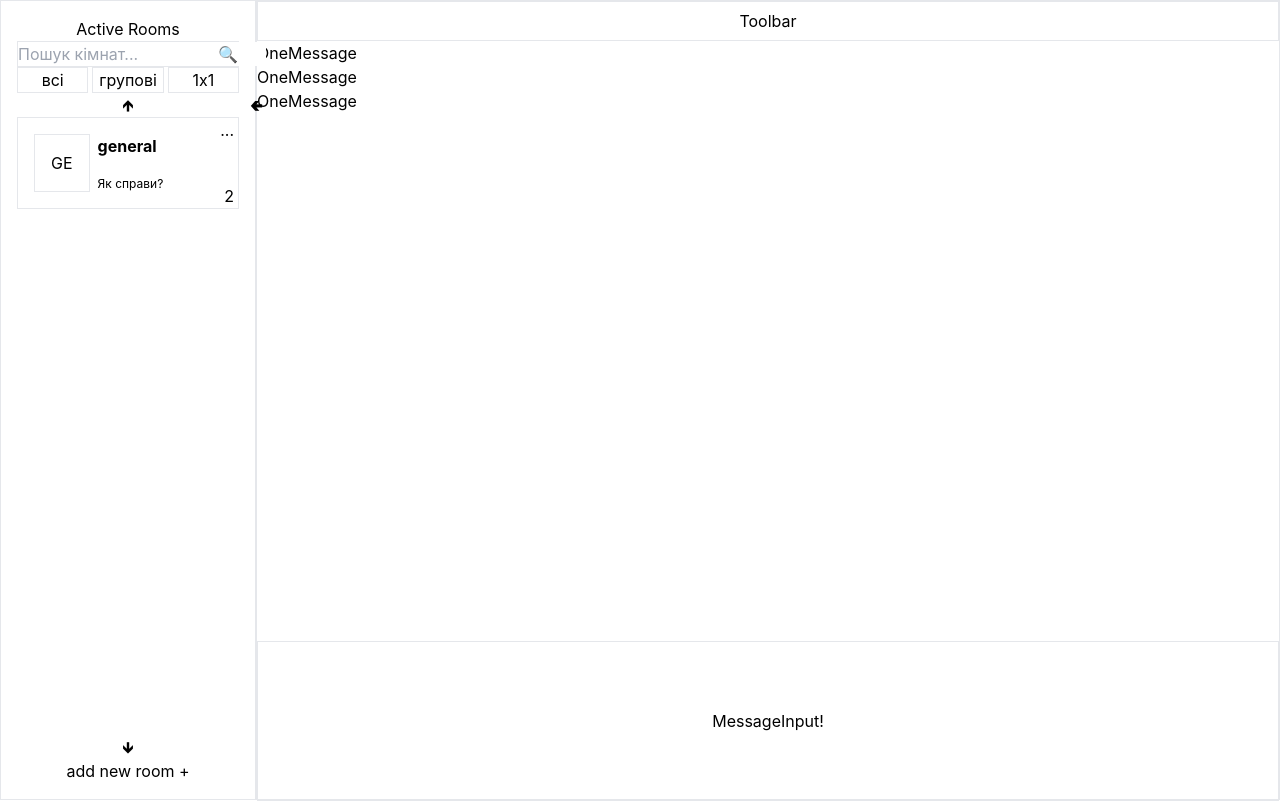
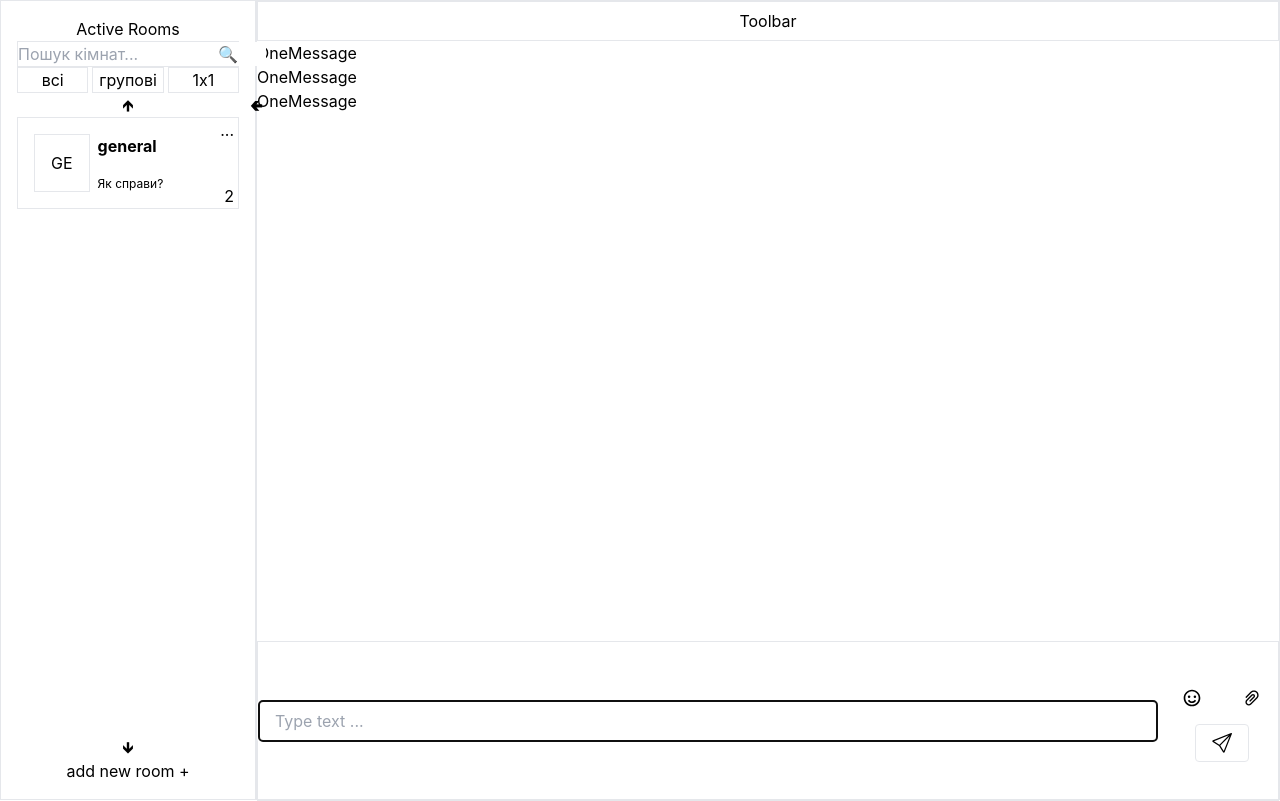
Before and after one commit to teiatan/chat_project, a React (Create React App) app: page / in a window 1280 px wide. Built offline with nearby package versions, Linux system fonts and the light colour scheme.

Commit message:
input layout

```diff
--- a/src/components/MessageInput/MessageInput.jsx
+++ b/src/components/MessageInput/MessageInput.jsx
@@ -1,5 +1,59 @@
-export function MessageInput() {
+import { useState } from "react";
+import { AiOutlinePaperClip } from "react-icons/ai";
+import { BiSmile } from "react-icons/bi";
+import { BsSend } from "react-icons/bs";
+
+export const MessageInput = () => {
+    const [message, setMessage] = useState('');
+    console.log(message);
+
+    const onChangeHandler = (event) => {
+        setMessage(event.target.value);
+    };
+
+    const handleKeyDown = (event) => {
+        if (event.key === 'Escape') {
+            setMessage('');
+        }
+        if (event.key === 'Enter') {
+            onChangeHandler(event);
+            setMessage('');
+        }
+    };
+
     return (
-        <div className="border grid place-items-center">MessageInput!</div>
+        <div className="border flex items-center">
+            <input
+                type="text"
+                onChange={onChangeHandler}
+                value={message}
+                onKeyDown={handleKeyDown}
+                className="w-full px-4 py-2 border rounded"
+                placeholder="Type text ..."
+                autoFocus
+            />
+            <div className="flex flex-col ml-2 items-center">
+                <div className="flex items-center space-x-2">
+                    <button
+                        className="px-4 py-2 rounded text-xl"
+                        onClick={() => console.log('smile')}
+                    >
+                        <BiSmile />
+                    </button>
+                    <button
+                        className="px-4 py-2 rounded text-xl"
+                        onClick={() => console.log('add file')}
+                    >
+                        <AiOutlinePaperClip />
+                    </button>
+                </div>
+                <button
+                    className="px-4 py-2 rounded mt-2 border bg-white flex items-center"
+                    onClick={() => console.log('send')}
+                >
+                    <BsSend className="text-xl" />
+                </button>
+            </div>
+        </div>
     )
 }
```
